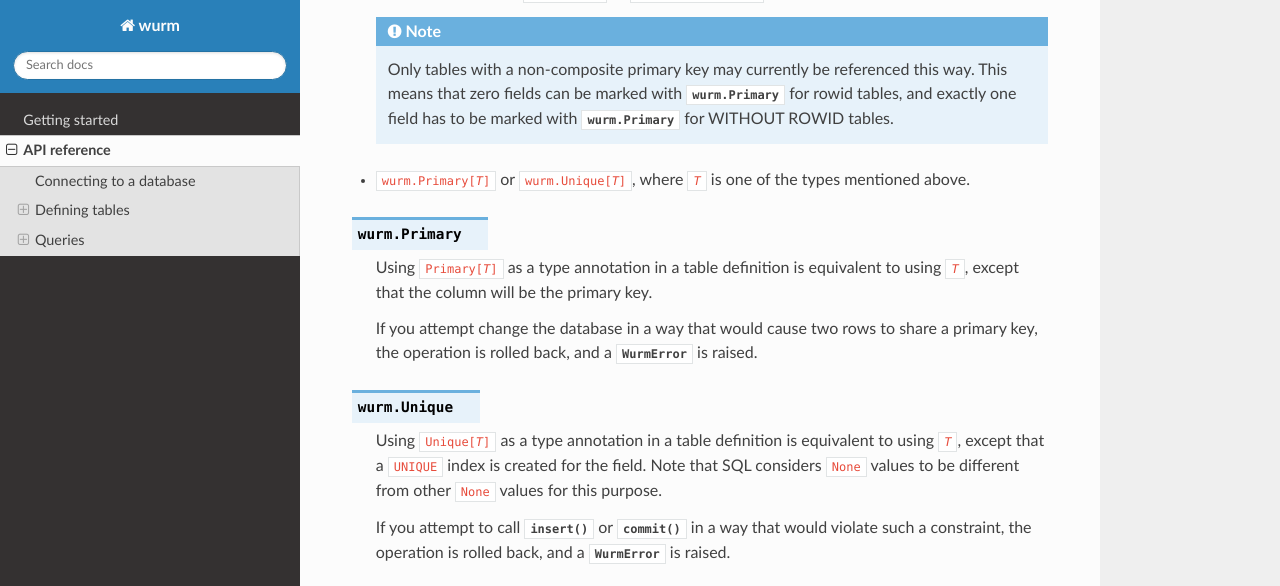
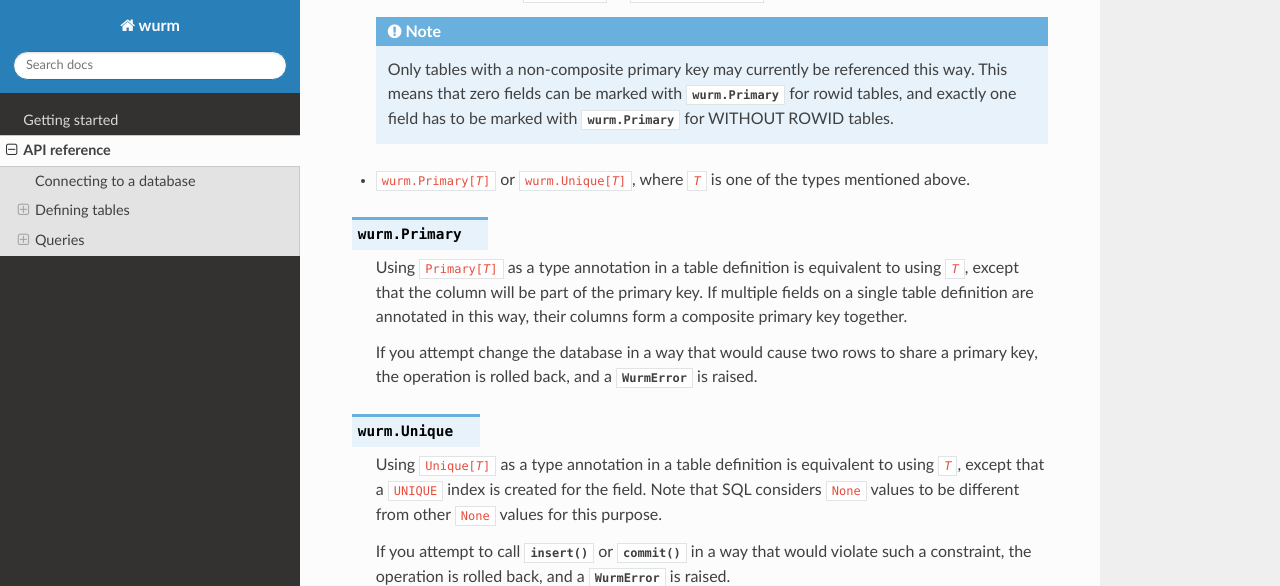
Before and after one commit to gvx/wurm, a Sphinx documentation site: the page built from docs/source/wurm.rst, in a window 1280 px wide and 900 px high, scrolled down 938 px, cut to the strip 0-586 px from the top of the window. Built offline with Sphinx 7.4.7 and the Read the Docs theme 2.0.0, drawn with Linux system fonts in a browser that asks for light colours.

Commit message:
Explain composite primary key

```diff
--- a/docs/source/wurm.rst
+++ b/docs/source/wurm.rst
@@ -89,7 +89,9 @@ type for each column has to be one of the following:
 
    Using :samp:`Primary[{T}]` as a type annotation in a table definition
    is equivalent to using :samp:`{T}`, except that the column will be
-   the primary key.
+   part of the primary key. If multiple fields on a single table
+   definition are annotated in this way, their columns form a composite
+   primary key together.
 
    If you attempt change the database in a way that would cause two
    rows to share a primary key, the operation is rolled back, and a
```
